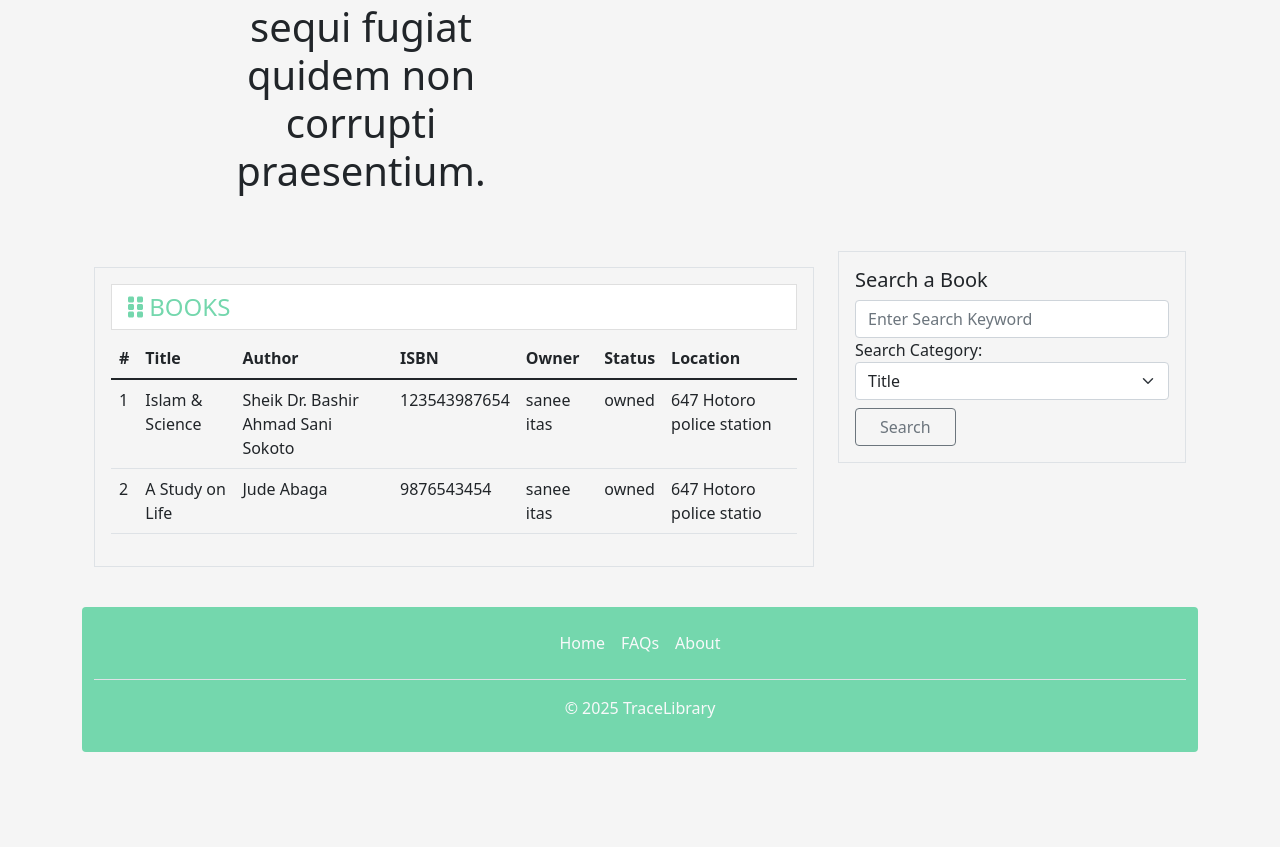
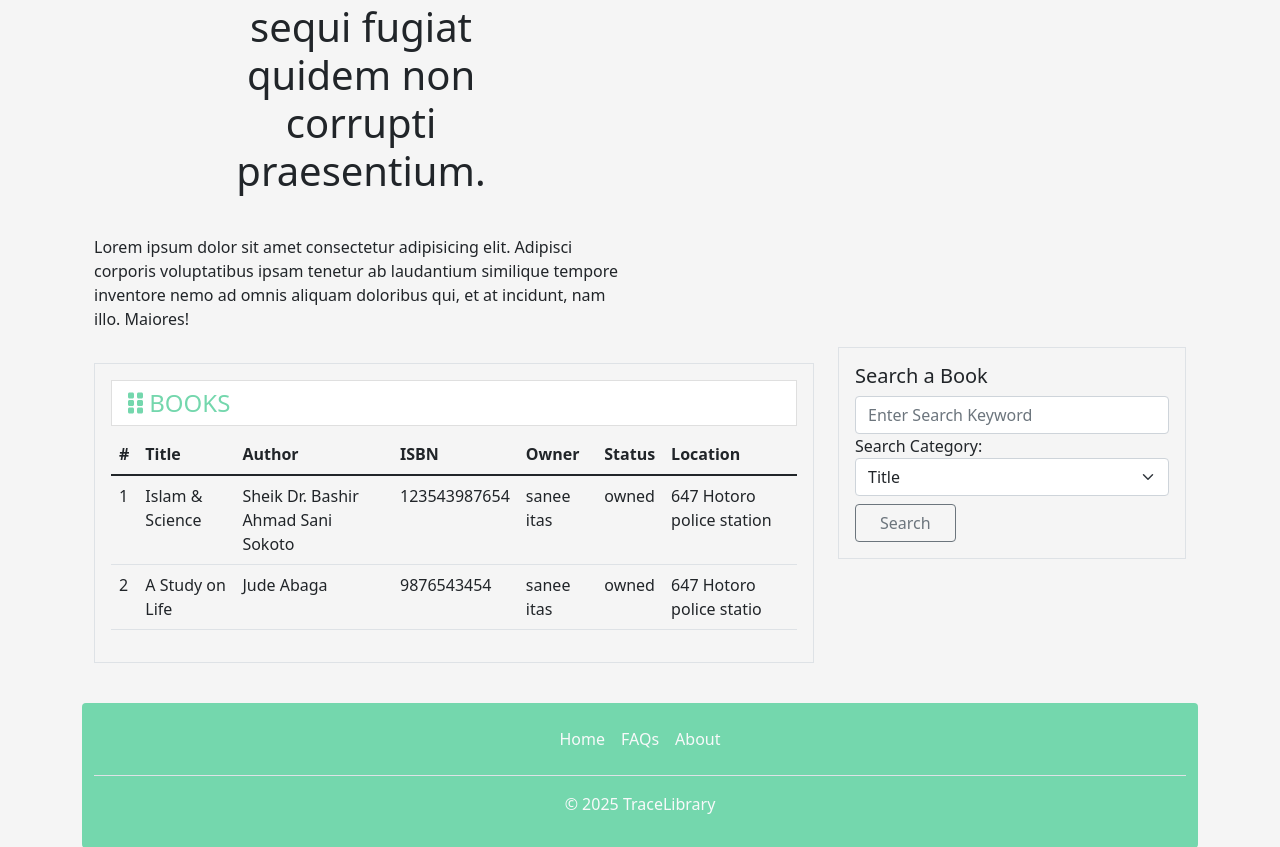
Before and after one commit to Musajidda/Library_tracker, a PHP site: page / in a window 1280 px wide. Shown: the part 1915-2762 px from the top of the page. Before the commit the page ends 2667 px from the top, so only its background shows below. Run offline with PHP 8.4, Linux system fonts and the light colour scheme; data comes from the database, SQL or seed files in the repository; some libraries are stand-ins or nearby versions; some web fonts are replaced.

Commit message:
uppdated

```diff
--- a/index.php
+++ b/index.php
@@ -31,6 +31,11 @@ require "inc/header.php";
 
                         </div>
                     </div>
+                </div>
+                <div>
+                    Lorem ipsum dolor sit amet consectetur adipisicing elit. Adipisci corporis voluptatibus ipsam
+                    tenetur ab laudantium similique tempore inventore nemo ad omnis aliquam doloribus qui, et at
+                    incidunt, nam illo. Maiores!
                 </div>
             </div>
             <div class="col-6">
```
